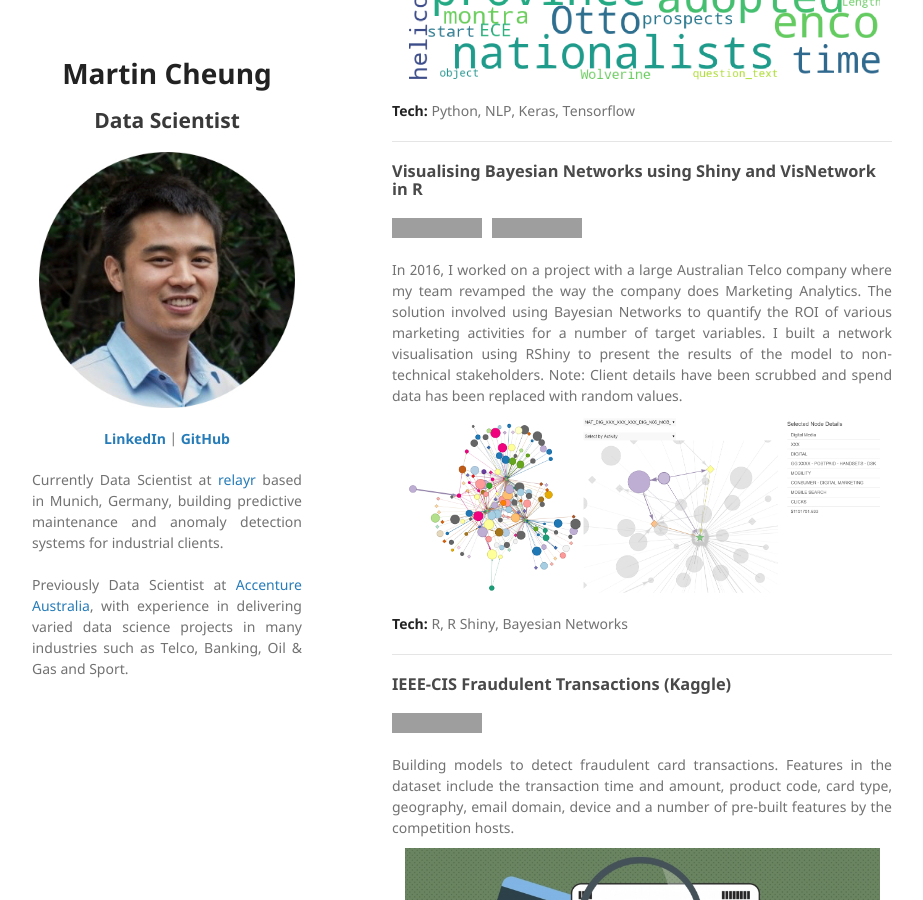
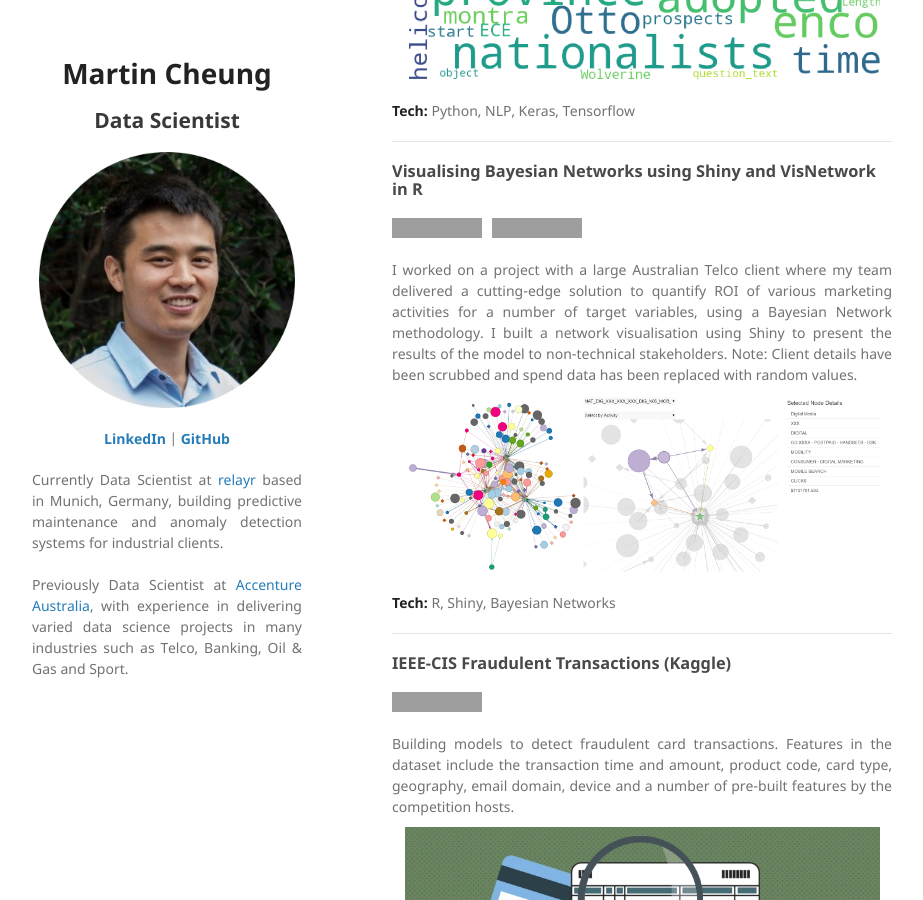
Before and after one commit to martycheung/martycheung.github.io, a Jekyll site: the page built from index.md, in a window 1280 px wide and 900 px high, scrolled down 856 px. Shown: the whole window, without its empty margins (178-1101 px from the left). Built offline with Jekyll 4.4.1, drawn with Linux system fonts in a browser that asks for light colours; our own code applies the rules of GitHub Pages for plain Markdown files; grey boxes are pictures that could not be loaded.

Commit message:
Update index.md

```diff
--- a/index.md
+++ b/index.md
@@ -47,12 +47,12 @@ Using NLP methods to detect which questions posed on Quora were insincere. I sta
 <br>
 
 <div style="text-align: justify">
-In 2016, I worked on a project with a large Australian Telco company where my team revamped the way the company does Marketing Analytics. The solution involved using Bayesian Networks to quantify the ROI of various marketing activities for a number of target variables. I built a network visualisation using RShiny to present the results of the model to non-technical stakeholders. Note: Client details have been scrubbed and spend data has been replaced with random values.
+I worked on a project with a large Australian Telco client where my team delivered a cutting-edge solution to quantify ROI of various marketing activities for a number of target variables, using a Bayesian Network methodology. I built a network visualisation using Shiny to present the results of the model to non-technical stakeholders. Note: Client details have been scrubbed and spend data has been replaced with random values.
 </div>
 
 <img src="images/network_viz.png?raw=true" class="image_centred"/>
 
-**Tech:** R, R Shiny, Bayesian Networks
+**Tech:** R, Shiny, Bayesian Networks
 
 ---
 
```
